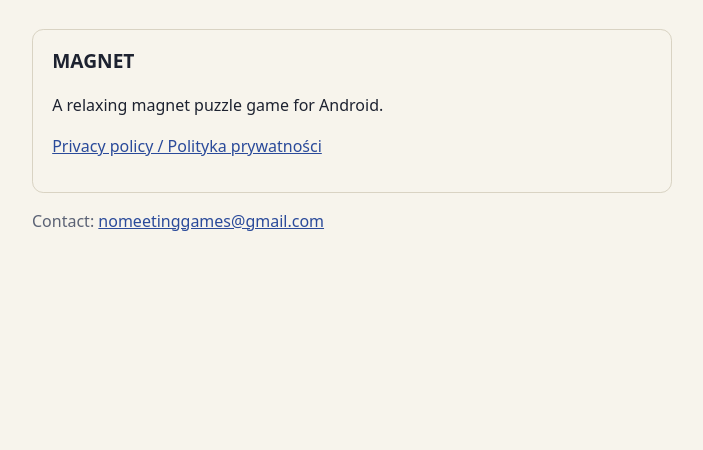
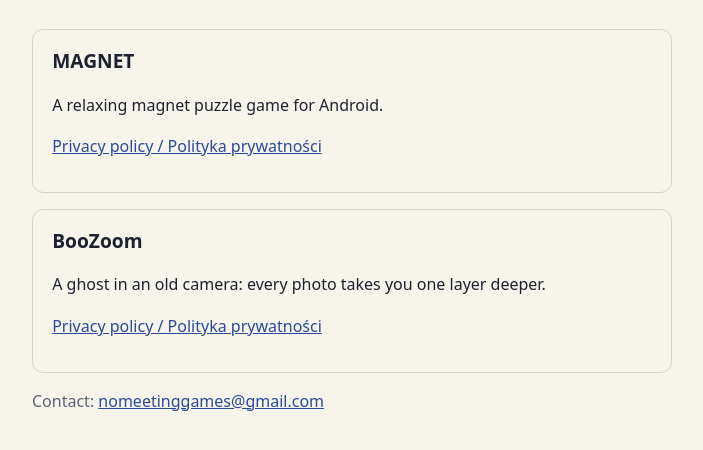
Before and after one commit to NoMeetingGames/nomeetinggames.github.io, a plain HTML site: page index.html in a window 1280 px wide. Shown: the part 132-582 px from the top of the page, without its empty margins (288-991 px from the left). Drawn offline with Linux system fonts and the light colour scheme.

Commit message:
Strona główna: karta BooZoom z linkiem do polityki prywatności
Co-Authored-By: Claude Opus 5.5 <noreply@anthropic.com>
Claude-Session: https://claude.ai/code/session_01WhanNj4MBNjMFLNWtHcdCB

```diff
--- a/index.html
+++ b/index.html
@@ -25,6 +25,11 @@ a{color:var(--acc)}
 <p>A relaxing magnet puzzle game for Android.</p>
 <p><a href="https://nomeetinggames.github.io/magnet-privacy/">Privacy policy / Polityka prywatności</a></p>
 </div>
+<div class="card">
+<h2>BooZoom</h2>
+<p>A ghost in an old camera: every photo takes you one layer deeper.</p>
+<p><a href="https://nomeetinggames.github.io/boozoom-privacy/">Privacy policy / Polityka prywatności</a></p>
+</div>
 <p class="sub">Contact: <a href="mailto:nomeetinggames@gmail.com">nomeetinggames@gmail.com</a></p>
 </main>
 </body>
```
